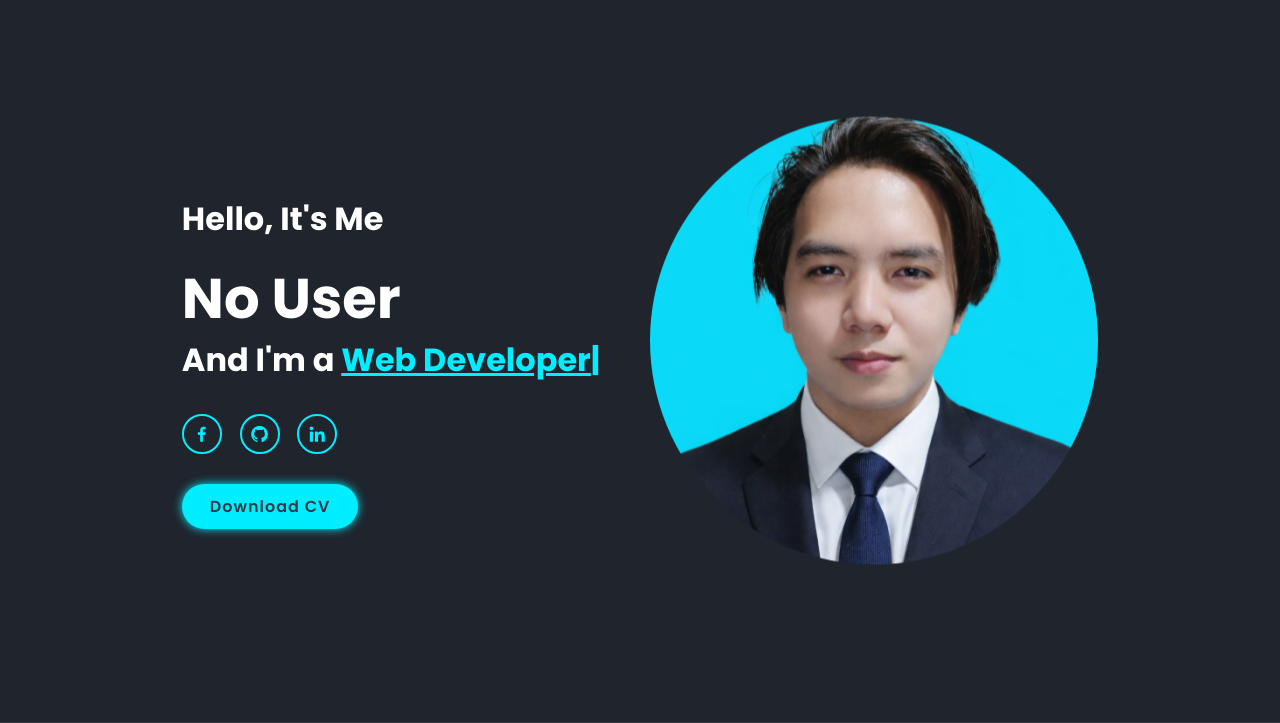
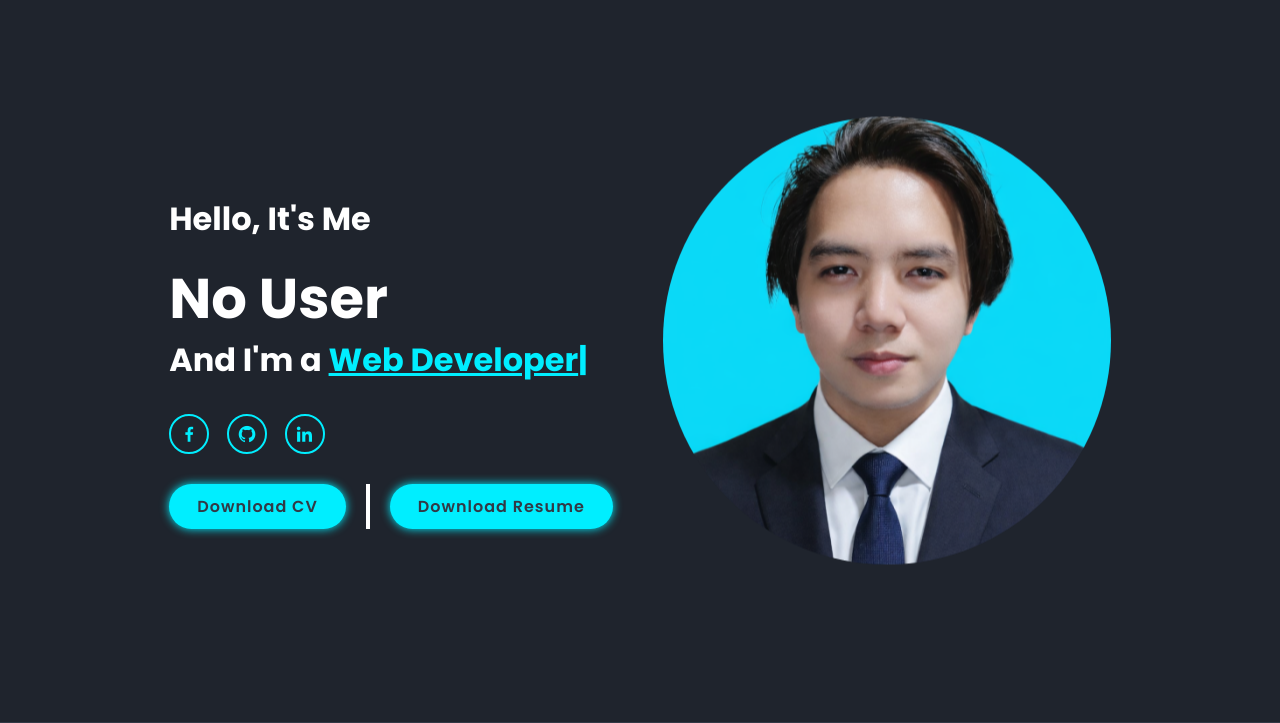
Before and after one commit to Me-Shervs/Portfolio, a Flask app: page / in a window 1280 px wide. Shown: the part 78-801 px from the top of the page. Run offline with Flask 3, Linux system fonts and the light colour scheme; some libraries are stand-ins or nearby versions.

Commit message:
added pdf file

```diff
--- a/app.py
+++ b/app.py
@@ -2,7 +2,7 @@ from app import create_app, db
 
 app = create_app()
 
-# if __name__ == '__main__':  // for local start
-#     with app.app_context():
-#         db.create_all()
-#     app.run(host="0.0.0.0", port=5000)
+if __name__ == '__main__':
+    with app.app_context():
+        db.create_all()
+    app.run(host="0.0.0.0", port=5000)
--- a/app/static/css/style.css
+++ b/app/static/css/style.css
@@ -146,6 +146,16 @@ span {
     background-color: var(--main-color);
     color: var(--second-bg-color);
     box-shadow: 0 0 1rem var(--main-color);
+}
+
+.btn-container {
+    display: flex;
+    gap: 2rem;
+}
+
+.btn-container hr {
+    width: 0.4rem;
+    background-color: var(--text-color);
 }
 
 .btn {
--- a/app/templates/index.html
+++ b/app/templates/index.html
@@ -15,7 +15,11 @@
         <a href="https://github.com/Me-Shervs" target="_blank"><i class="bx bxl-github"></i></a>
         <a href="https://www.linkedin.com/in/shervie/" target="_blank"><i class="bx bxl-linkedin"></i></a>
     </div>
-    <a href="#" download class="btn">Download CV</a>
+    <div class="btn-container">
+        <a href="{{ url_for('static', filename='pdf/Astor, Shervie James - CV.pdf') }}" download class="btn">Download CV</a>
+        <hr>
+        <a href="{{ url_for('static', filename='pdf/Astor, Shervie James - Resume.pdf') }}" download class="btn">Download Resume</a>
+    </div>
 </div>
 <div class="home-img">
     <img src="{{url_for('static', filename='images/profile-image2.png')}}">
```
Also changed, not shown: 2 other files.
